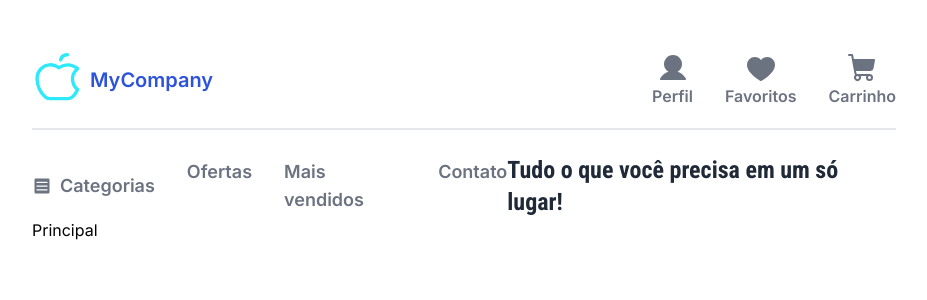
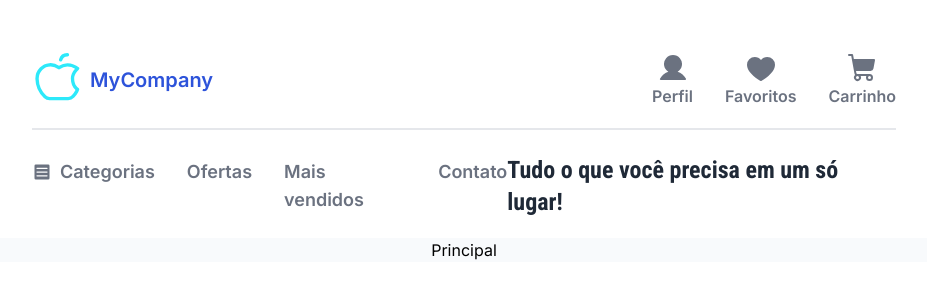
Before and after one commit to NathanSoa/les, a Next.js app in the folder frontend/: page / in a window 1280 px wide. Shown: the top 300 px of the page, without its empty margins (176-1103 px from the left). Built offline with nearby package versions, Linux system fonts and the light colour scheme.

Commit message:
refactor: move navigation to separated component

```diff
--- a/frontend/src/app/(main)/layout.tsx
+++ b/frontend/src/app/(main)/layout.tsx
@@ -1,79 +1,15 @@
-import CompanyLogo from '@/app/ui/common/company-logo'
-import useTailwindColor from '@/app/hooks/useTailwindColor'
-import IconWithText from '@/app/ui/main/Icon'
-
-import { Heart, List, ShoppingCart, User } from '@phosphor-icons/react/dist/ssr'
-import { Roboto_Condensed as RobotoCondensed } from 'next/font/google'
-import { twMerge } from 'tailwind-merge'
-import Link from 'next/link'
 import { ReactNode } from 'react'
 
-const roboto = RobotoCondensed({ subsets: ['latin'], weight: '700' })
+import MainNavigation from '@/app/ui/main/main-navigation'
 
 type LayoutProps = {
   children: ReactNode
 }
 export default function RootLayout({ children }: LayoutProps) {
-  const getHexColor = useTailwindColor()
-
   return (
-    <div className="mx-52 mt-8">
-      <header>
-        <div className="flex justify-between border-b-2 py-5">
-          <span className="flex items-center gap-1">
-            <CompanyLogo size={54} />
-            <span className="text-xl font-semibold text-blue-theme">
-              MyCompany
-            </span>
-          </span>
-          <div className="flex gap-8">
-            <IconWithText
-              color={getHexColor('gray-500')}
-              icon={User}
-              text="Perfil"
-              colorHoverTo="gray"
-            />
-            <IconWithText
-              color={getHexColor('gray-500')}
-              icon={Heart}
-              text="Favoritos"
-              colorHoverTo="gray"
-            />
-            <IconWithText
-              color={getHexColor('gray-500')}
-              icon={ShoppingCart}
-              text="Carrinho"
-              colorHoverTo="gray"
-            />
-          </div>
-        </div>
-        <nav className="flex items-center justify-between pt-6">
-          <ul className="flex gap-8">
-            <li className="flex items-center gap-2 text-lg font-semibold text-gray-500 transition duration-300 ease-in-out hover:cursor-pointer hover:text-gray-700">
-              <List size={20} weight="fill" />
-              Categorias
-            </li>
-            <li className="text-lg font-semibold text-gray-500 transition duration-300 ease-in-out hover:cursor-pointer hover:text-gray-700">
-              <Link href="deals">Ofertas</Link>
-            </li>
-            <li className="text-lg font-semibold text-gray-500 transition duration-300 ease-in-out hover:cursor-pointer hover:text-gray-700">
-              <Link href="bestsellers">Mais vendidos</Link>
-            </li>
-            <li className="text-lg font-semibold text-gray-500 transition duration-300 ease-in-out hover:cursor-pointer hover:text-gray-700">
-              <Link href="contact">Contato</Link>
-            </li>
-          </ul>
-          <span
-            className={twMerge(
-              roboto.className,
-              'text-2xl font-bold text-gray-800',
-            )}
-          >
-            Tudo o que você precisa em um só lugar!
-          </span>
-        </nav>
-      </header>
-      {children}
-    </div>
+    <>
+      <MainNavigation />
+      <div className="h-full bg-slate-50 text-center">{children}</div>
+    </>
   )
 }
--- /dev/null
+++ b/frontend/src/app/ui/main/main-navigation.tsx
@@ -0,0 +1,91 @@
+'use client'
+import CompanyLogo from '@/app/ui/common/company-logo'
+import IconWithText from '@/app/ui/main/Icon'
+import CategoriesSidebar from '@/app/ui/main/categories-sidebar'
+
+import useTailwindColor from '@/app/hooks/useTailwindColor'
+import { useModal } from '@/app/hooks/useModal'
+
+import { Heart, List, ShoppingCart, User } from '@phosphor-icons/react/dist/ssr'
+import { Roboto_Condensed as RobotoCondensed } from 'next/font/google'
+import { twMerge } from 'tailwind-merge'
+import Link from 'next/link'
+
+const roboto = RobotoCondensed({ subsets: ['latin'], weight: '700' })
+
+export default function MainNavigation() {
+  const getHexColor = useTailwindColor()
+
+  const {
+    closeModal: closeSidebar,
+    openModal: openSidebar,
+    isOpen,
+  } = useModal()
+  return (
+    <>
+      <CategoriesSidebar isOpen={isOpen} onClose={closeSidebar} />
+      <div className="mx-52 mt-8 pb-5">
+        <header>
+          <div className="flex justify-between border-b-2 py-5">
+            <span className="flex items-center gap-1">
+              <CompanyLogo size={54} />
+              <span className="text-xl font-semibold text-blue-theme">
+                MyCompany
+              </span>
+            </span>
+            <div className="flex gap-8">
+              <IconWithText
+                color={getHexColor('gray-500')}
+                icon={User}
+                text="Perfil"
+                colorHoverTo="gray"
+              />
+              <IconWithText
+                color={getHexColor('gray-500')}
+                icon={Heart}
+                text="Favoritos"
+                colorHoverTo="gray"
+              />
+              <IconWithText
+                color={getHexColor('gray-500')}
+                icon={ShoppingCart}
+                text="Carrinho"
+                colorHoverTo="gray"
+              />
+            </div>
+          </div>
+          <nav className="flex items-center justify-between pt-6">
+            <ul className="flex gap-8">
+              <li className="text-lg font-semibold text-gray-500 transition duration-300 ease-in-out hover:cursor-pointer hover:text-gray-700">
+                <button
+                  className="flex items-center gap-2"
+                  onClick={() => openSidebar()}
+                >
+                  <List size={20} weight="fill" />
+                  Categorias
+                </button>
+              </li>
+              <li className="text-lg font-semibold text-gray-500 transition duration-300 ease-in-out hover:cursor-pointer hover:text-gray-700">
+                <Link href="deals">Ofertas</Link>
+              </li>
+              <li className="text-lg font-semibold text-gray-500 transition duration-300 ease-in-out hover:cursor-pointer hover:text-gray-700">
+                <Link href="bestsellers">Mais vendidos</Link>
+              </li>
+              <li className="text-lg font-semibold text-gray-500 transition duration-300 ease-in-out hover:cursor-pointer hover:text-gray-700">
+                <Link href="contact">Contato</Link>
+              </li>
+            </ul>
+            <span
+              className={twMerge(
+                roboto.className,
+                'text-2xl font-bold text-gray-800',
+              )}
+            >
+              Tudo o que você precisa em um só lugar!
+            </span>
+          </nav>
+        </header>
+      </div>
+    </>
+  )
+}
```
